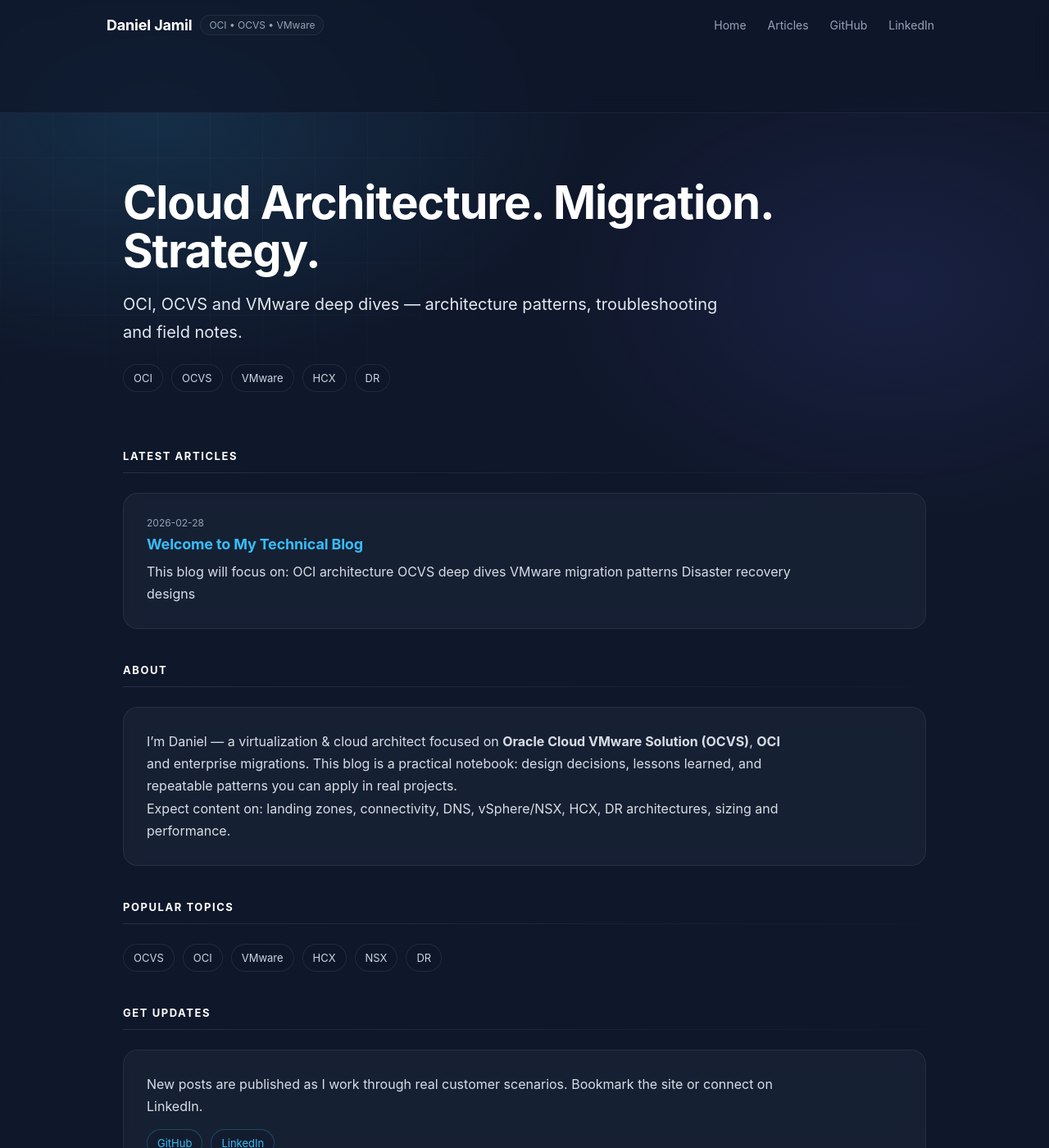
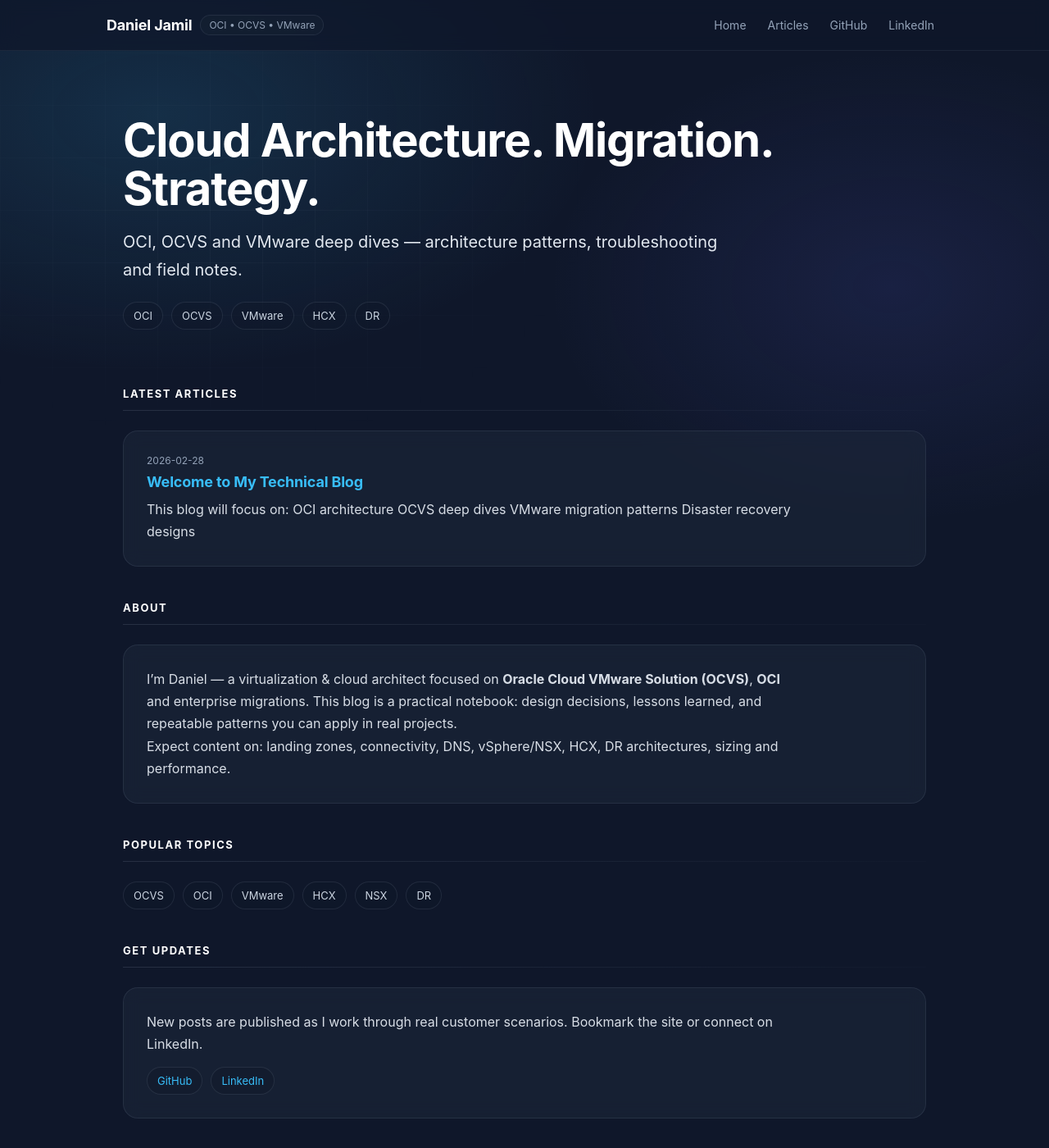
Before and after one commit to Daniel-Jamil/danieljamil.github.io, a Jekyll site: the page built from index.md, in a window 1280 px wide and 1400 px high. Shown: the whole window at 82% size. Built offline with Jekyll 4.4.1, drawn with Linux system fonts in a browser that asks for light colours.

Commit message:
Update style.css

```diff
--- a/assets/css/style.css
+++ b/assets/css/style.css
@@ -10,25 +10,31 @@
 }
 
 *{ box-sizing: border-box; }
-
 html, body{ height: 100%; }
 
+/* Layout: footer zawsze na dole */
 body{
   margin: 0;
+  min-height: 100vh;
+  display: flex;
+  flex-direction: column;
+
   font-family: -apple-system, BlinkMacSystemFont, "Segoe UI", Roboto, sans-serif;
   color: var(--text);
+
   background:
     radial-gradient(900px 520px at 15% 10%, rgba(56,189,248,0.14), transparent 60%),
     radial-gradient(760px 520px at 85% 25%, rgba(99,102,241,0.12), transparent 55%),
     var(--bg);
 }
 
-/* subtle grid */
+/* Subtelna siatka w tle */
 body::before{
   content:"";
   position: fixed;
   inset: 0;
   pointer-events: none;
+  z-index: 0;
   background-image:
     linear-gradient(rgba(148,163,184,0.06) 1px, transparent 1px),
     linear-gradient(90deg, rgba(148,163,184,0.06) 1px, transparent 1px);
@@ -36,20 +42,21 @@
   mask-image: radial-gradient(640px 420px at 22% 18%, #000, transparent 70%);
 }
 
-/* Links */
+/* Wszystko nad tłem */
+.navbar, .container, .footer, main{ position: relative; z-index: 1; }
+
+.main{ flex: 1; }
+
+/* Links (bez fioletowych visited) */
 a{ color: var(--accent); text-decoration: none; }
 a:hover{ opacity: 0.95; }
+a:visited{ color: var(--accent); }
 
-/* Force no purple visited links (esp. post titles) */
-a:visited{ color: var(--accent); }
-.post-card a, .post-card a:visited{ color: var(--accent); }
-
-/* Layout container */
+/* Container */
 .container{
   max-width: 1020px;
   margin: 0 auto;
   padding: 28px 20px;
-  position: relative;
 }
 
 /* ===== Navbar ===== */
@@ -60,6 +67,7 @@
   border-bottom: 1px solid rgba(148,163,184,0.10);
   background: rgba(15,23,42,0.72);
   backdrop-filter: blur(10px);
+  -webkit-backdrop-filter: blur(10px);
 }
 
 .nav-content{
@@ -113,7 +121,7 @@
 
 /* ===== Hero ===== */
 .hero{
-  padding: 60px 0 35px 0;
+  padding: 52px 0 28px 0; /* mniej pustki */
 }
 
 .hero h1{
@@ -136,6 +144,7 @@
   display: flex;
   flex-wrap: wrap;
   gap: 10px;
+  margin-top: 14px;
 }
 
 .badge{
@@ -146,29 +155,41 @@
   border-radius: 999px;
   color: #cbd5e1;
   font-size: 13px;
-  transition: border-color 0.15s ease, color 0.15s ease, transform 0.15s ease;
+  transition: transform .15s ease, border-color .15s ease, background .15s ease, color .15s ease;
 }
 
 .badge:hover{
+  transform: translateY(-1px);
   border-color: rgba(56,189,248,0.35);
+  background: rgba(30,41,59,0.75);
   color: var(--text);
-  transform: translateY(-1px);
 }
 
 /* ===== Sections ===== */
 .section-title{
-  margin-top: 26px;
+  margin-top: 42px;
   margin-bottom: 14px;
   font-size: 13px;
   color: #cbd5e1;
   letter-spacing: 0.12em;
   text-transform: uppercase;
+  position: relative;
+  padding-bottom: 10px;
+}
+
+.section-title::after{
+  content:"";
+  display:block;
+  height: 1px;
+  margin-top: 12px;
+  background: linear-gradient(90deg, rgba(148,163,184,0.18), rgba(148,163,184,0.02));
 }
 
 /* ===== Cards / Posts ===== */
 .post-card{
-  background: rgba(30,41,59,0.55);
+  background: var(--card);
   backdrop-filter: blur(10px);
+  -webkit-backdrop-filter: blur(10px);
   border: 1px solid rgba(148,163,184,0.12);
   padding: 28px;
   border-radius: 18px;
@@ -180,6 +201,16 @@
   transform: translateY(-4px);
   border-color: rgba(56,189,248,0.28);
   box-shadow: 0 14px 46px rgba(0,0,0,0.42);
+}
+
+/* Fix: linki w kartach nie fioletowe */
+.post-card a,
+.post-card a:visited{
+  color: var(--accent);
+}
+.post-card a:hover{
+  color: var(--text);
+  opacity: 1;
 }
 
 .post-meta{
@@ -199,22 +230,48 @@
   color: var(--text);
   opacity: 0.95;
   line-height: 1.6;
+  max-width: 78ch;
 }
 
-/* ===== Typography inside content ===== */
-.container h2, .container h3, .container h4{
-  color: #fff;
+/* Typography inside content */
+.container h2, .container h3, .container h4{ color: #fff; }
+.container p{ color: var(--text); line-height: 1.7; }
+
+/* Utilities (optional) */
+.small-note{ color: var(--muted); font-size: 14px; }
+.muted{ color: var(--muted); }
+.lead{ color: var(--text); opacity: 0.92; line-height: 1.65; }
+.section-spacing{ margin-bottom: 10px; }
+
+.post-link{ color: var(--accent); }
+.post-link:hover{
+  text-decoration: underline;
+  text-decoration-color: rgba(56,189,248,0.55);
+  text-underline-offset: 3px;
 }
 
-.container p{
-  color: var(--text);
-  line-height: 1.7;
+/* ===== Footer ===== */
+.footer{
+  border-top: 1px solid rgba(148,163,184,0.10);
+  padding: 22px 0;
+  margin-top: 40px;
 }
 
-/* ===== Footer / small blocks (optional) ===== */
-.small-note{
-  color: var(--muted);
-  font-size: 14px;
+.footer-content{
+  display: flex;
+  justify-content: space-between;
+  align-items: center;
+  gap: 16px;
+  color: #94a3b8;
+  font-size: 12px;
+}
+
+.footer-links a{
+  color: #94a3b8;
+  text-decoration: none;
+}
+.footer-links a:hover{
+  color: #e2e8f0;
 }
 
 /* ===== Responsive ===== */
@@ -226,176 +283,9 @@
   .post-card{ padding: 20px; }
 }
 
-/* ===== Home polish ===== */
-.muted { color: var(--muted); }
-
-.lead {
-  color: var(--text);
-  opacity: 0.92;
-  line-height: 1.65;
+@media (max-width: 640px){
+  .hero h1{ font-size: 38px; }
+  .hero{ padding: 50px 0 30px; }
+  .nav-content{ gap: 12px; }
+  .footer-content{ flex-direction: column; align-items: flex-start; }
 }
-
-.section-spacing { margin-bottom: 10px; }
-
-.post-link{
-  color: var(--accent);
-  text-decoration: none;
-}
-.post-link:hover{
-  text-decoration: underline;
-  text-decoration-color: rgba(56,189,248,0.55);
-  text-underline-offset: 3px;
-}
-
-/* Better typography in cards */
-.post-card p{ max-width: 78ch; }
-
-/* Slightly nicer separators between sections */
-.section-title{
-  position: relative;
-}
-.section-title::after{
-  content:"";
-  display:block;
-  height: 1px;
-  margin-top: 10px;
-  background: linear-gradient(90deg, rgba(148,163,184,0.22), transparent);
-}
-
-/* CTA badges for external links */
-.badge-cta{
-  border-color: rgba(56,189,248,0.28);
-}
-.badge-cta:hover{
-  border-color: rgba(56,189,248,0.45);
-}
-
-/* Reduce huge empty space feeling on tall screens */
-.hero{ padding: 52px 0 28px 0; }
-.container{ padding-bottom: 64px; }
-
-/* --- PATCH: polish + footer + better bottom spacing --- */
-
-/* fix visited links turning purple */
-.post-card a,
-.post-card a:visited {
-  color: #38bdf8;
-}
-.post-card a:hover {
-  color: #e2e8f0;
-}
-
-/* nicer reading width inside cards */
-.post-card p {
-  max-width: 78ch;
-}
-
-/* sticky + blur navbar (pro feel) */
-.navbar{
-  position: sticky;
-  top: 0;
-  z-index: 50;
-  backdrop-filter: blur(10px);
-  -webkit-backdrop-filter: blur(10px);
-  background: rgba(15,23,42,0.72);
-}
-
-/* consistent spacing between sections */
-.section-title{
-  margin-top: 42px;
-}
-
-/* make the bottom of the page feel "finished" */
-.container{
-  padding-bottom: 90px;
-}
-
-/* GET UPDATES / badges: tighten a bit */
-.hero-badges{
-  margin-top: 14px;
-}
-.badge{
-  transition: transform .15s ease, border-color .15s ease, background .15s ease;
-}
-.badge:hover{
-  transform: translateY(-1px);
-  border-color: rgba(56,189,248,0.35);
-  background: rgba(30,41,59,0.75);
-}
-
-/* Optional: subtle divider line under section titles */
-.section-title{
-  position: relative;
-  padding-bottom: 10px;
-}
-.section-title::after{
-  content:"";
-  display:block;
-  height:1px;
-  margin-top: 12px;
-  background: linear-gradient(90deg, rgba(148,163,184,0.18), rgba(148,163,184,0.02));
-}
-
-/* Footer (add in default.html: <footer class="footer">...</footer>) */
-.footer{
-  border-top: 1px solid rgba(148,163,184,0.12);
-  margin-top: 70px;
-  padding: 26px 0;
-  color: #94a3b8;
-  font-size: 13px;
-}
-.footer .footer-inner{
-  display:flex;
-  align-items:center;
-  justify-content: space-between;
-  gap: 16px;
-}
-.footer a{
-  color: #94a3b8;
-}
-.footer a:hover{
-  color: #e2e8f0;
-}
-
-/* Mobile */
-@media (max-width: 640px){
-  .hero h1 { font-size: 38px; }
-  .hero { padding: 50px 0 30px; }
-  .nav-content { flex-direction: column; gap: 12px; align-items: flex-start; }
-  .nav-links a { margin-left: 0; }
-  .footer .footer-inner{ flex-direction: column; align-items: flex-start; }
-}
-/* layout: push footer to bottom */
-body {
-  min-height: 100vh;
-  display: flex;
-  flex-direction: column;
-}
-
-.main {
-  flex: 1;
-}
-
-/* footer */
-.footer {
-  border-top: 1px solid rgba(148, 163, 184, 0.10);
-  padding: 22px 0;
-  margin-top: 40px;
-}
-
-.footer-content {
-  display: flex;
-  justify-content: space-between;
-  align-items: center;
-  color: #94a3b8;
-  font-size: 12px;
-}
-
-.footer-links a {
-  color: #94a3b8;
-  text-decoration: none;
-}
-
-.footer-links a:hover {
-  color: #e2e8f0;
-}
```
